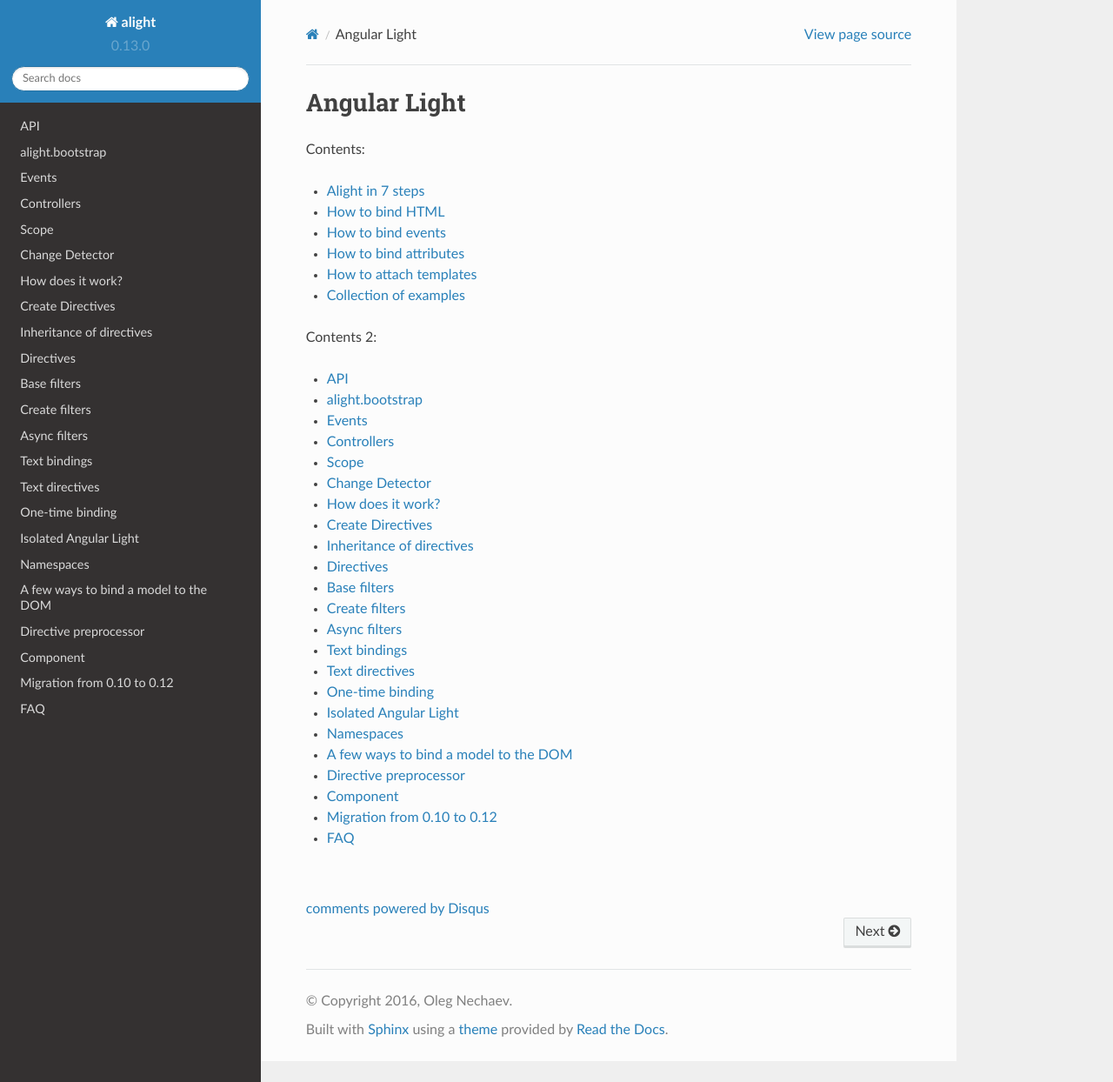
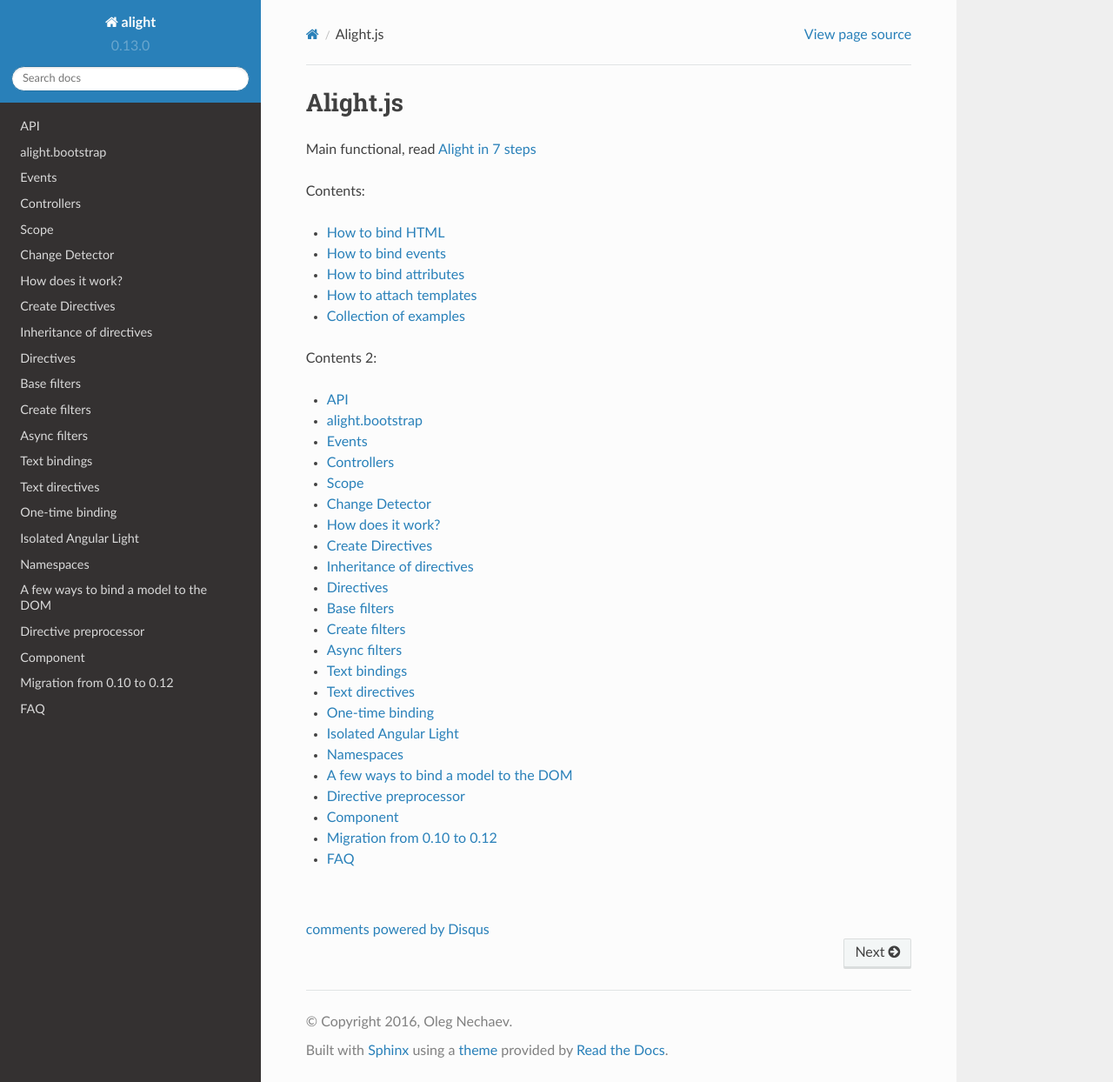
Before and after one commit to lega911/alight_docs, a Sphinx documentation site: the page built from docs/source/index.rst, in a window 1280 px wide and 1244 px high. Shown: the whole window at 87% size. Built offline with Sphinx 7.4.7 and the Read the Docs theme 2.0.0, drawn with Linux system fonts in a browser that asks for light colours; comment, search, counter and statistics services are not loaded.

Commit message:
fix index

```diff
--- a/docs/source/index.rst
+++ b/docs/source/index.rst
@@ -3,12 +3,13 @@
    You can adapt this file completely to your liking, but it should at least
    contain the root `toctree` directive.
 
-Angular Light
+Alight.js
 ==================================
+
+Main functional, read `Alight in 7 steps <docs0.html>`_
 
 Contents:
 
-* `Alight in 7 steps <docs0.html>`_
 * `How to bind HTML <binding_to_dom.html>`_
 * `How to bind events <events.html>`_
 * `How to bind attributes <directive/attr.html>`_
```
